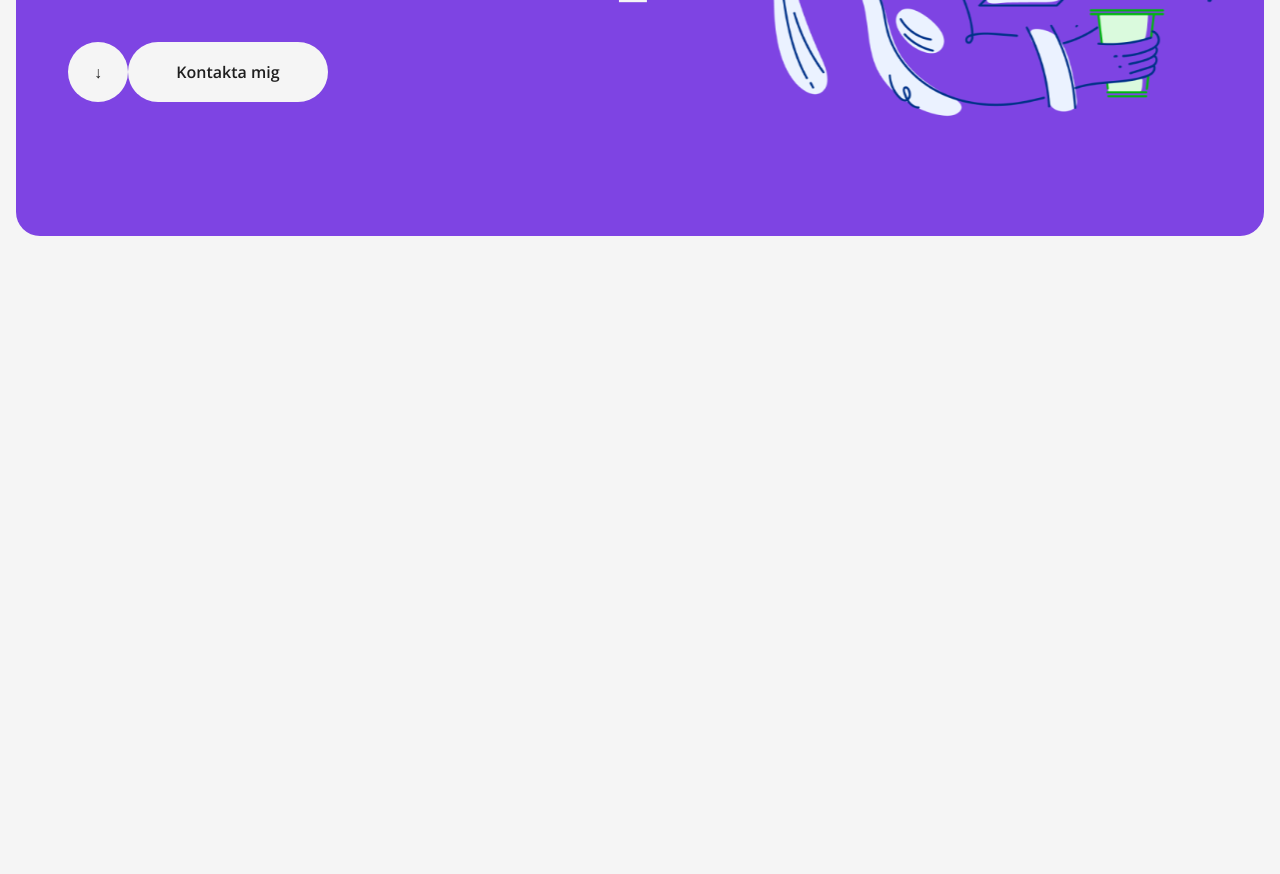
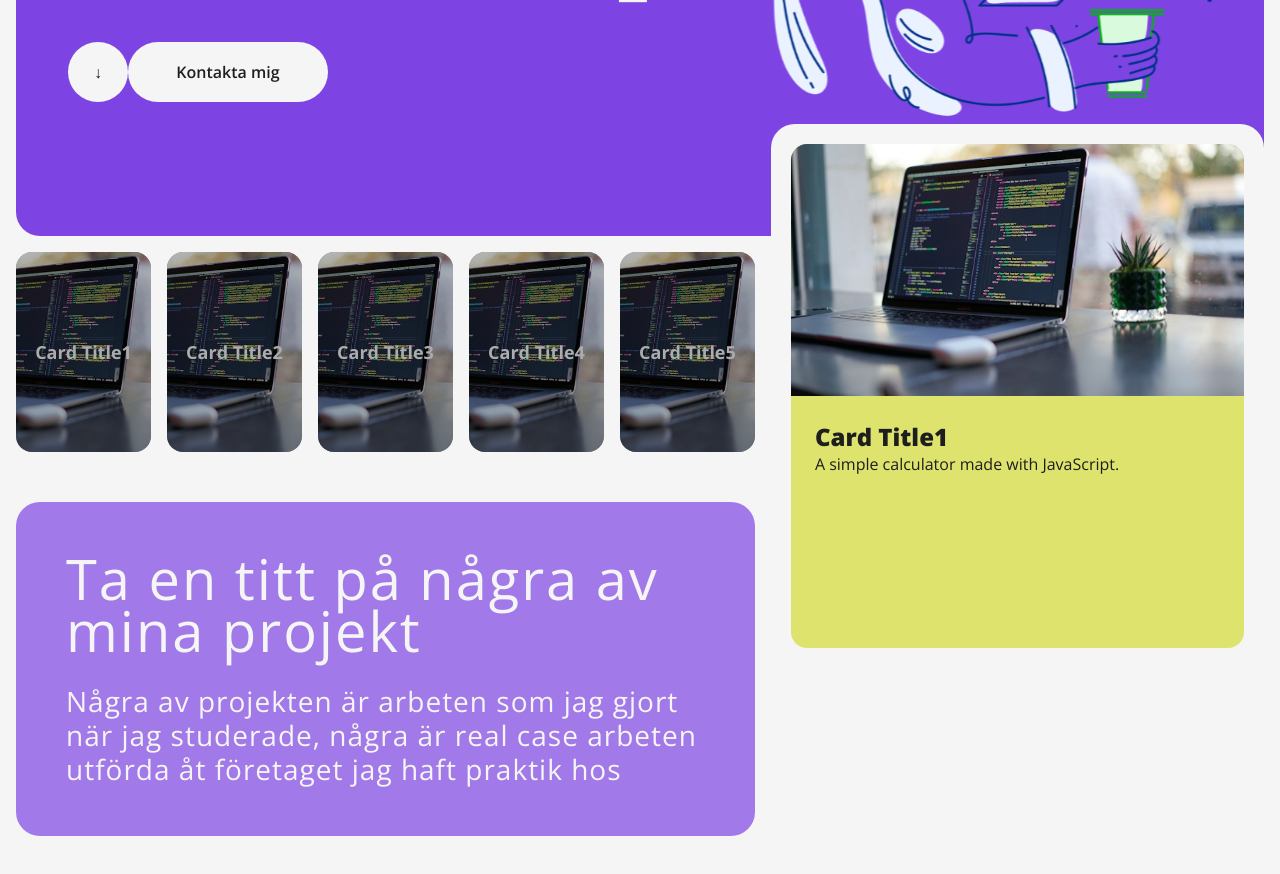
Before and after one commit to Wztrbrg/portfolio, a React (Create React App) app: page / in a window 1280 px wide. Shown: the part 420-1294 px from the top of the page. After the commit the page ends 1256 px from the top, so only its background shows below. Built offline with nearby package versions, Linux system fonts and the light colour scheme.

Commit message:
added projects section with a slider for projects, some styling as well

```diff
--- /dev/null
+++ b/src/assets/style/components/CardSlider.scss
@@ -0,0 +1,133 @@
+@import "../global/mixins";
+@import "../global/variables";
+
+::-webkit-scrollbar {
+  display: none;
+}
+
+.projects-wrapper .right {
+  width: 60%;
+  height: 100%;
+  // padding: 16px;
+  border-radius: 24px;
+  display: flex;
+  flex-direction: column;
+  gap: 50px;
+
+  .projects-header {
+    background-color: #7e44e3b2;
+    height: 100%;
+    border-radius: 24px;
+    padding: 50px;
+    display: flex;
+    flex-direction: column;
+    gap: 28px;
+
+    .projects-heading {
+      font-size: 56px;
+      font-weight: 400;
+      line-height: 52px;
+      letter-spacing: 2px;
+      color: $offwhite;
+    }
+
+    .projects-para {
+      font-size: 28px;
+      font-weight: 400;
+      line-height: 34px;
+      letter-spacing: 1px;
+      color: $offwhite;
+    }
+  }
+  .card-wrapper {
+    width: 100%;
+    display: flex;
+    gap: 16px;
+
+    .card {
+      position: relative;
+      overflow: hidden;
+      display: flex;
+      flex-direction: column;
+      justify-content: center;
+      align-items: center;
+      width: 100%;
+      height: 200px;
+      border-radius: 16px;
+      background-color: #d1d1d1;
+      scale: 1;
+      filter: brightness(0.7);
+      transition: 0.3s ease;
+
+      .overlay {
+        width: 100%;
+        height: 100%;
+        position: absolute;
+        z-index: 300;
+        opacity: 0;
+      }
+
+      .card-title {
+        font-size: 18px;
+        z-index: 200;
+        color: $offwhite;
+      }
+
+      .card-img {
+        position: absolute;
+        object-fit: cover;
+        width: 100%;
+        height: 100%;
+      }
+    }
+
+    .card:hover {
+      cursor: pointer;
+      filter: brightness(1);
+      scale: 1.1;
+      margin: 0 8px;
+      box-shadow: 0 20px 30px rgba(0, 0, 0, 0.154);
+      transition: 0.2s ease;
+    }
+  }
+}
+
+.display-wrapper {
+  margin-top: -128px;
+  width: 40%;
+  height: calc(50vh + 144px);
+  background-color: $offwhite;
+  border-radius: 24px 24px 24px 24px;
+  padding: 20px;
+
+  .display-card {
+    width: 100%;
+    height: 100%;
+    border-radius: 16px;
+    background-color: #dde36d;
+    overflow: hidden;
+
+    .top {
+      width: 100%;
+      height: 50%;
+
+      img {
+        width: 100%;
+        height: 100%;
+        object-fit: cover;
+        object-position: center;
+      }
+    }
+
+    .bottom {
+      width: 100%;
+      height: 50%;
+      padding: 24px;
+
+      .display-title {
+        font-size: 24px;
+        font-weight: 800;
+      }
+    }
+  }
+}
--- a/src/assets/style/components/HeroSection.scss
+++ b/src/assets/style/components/HeroSection.scss
@@ -72,23 +72,6 @@
             opacity: 0;
             scale: 0;
           }
-
-          .sec-btn {
-            width: 60px;
-            height: 60px;
-            border: none;
-            border-radius: 2000px;
-            color: $nearblack;
-            background-color: $offwhite;
-            font-size: 16px;
-            font-weight: 600;
-            transition: 0.3s ease;
-          }
-
-          .sec-btn:hover {
-            scale: 1.15;
-            cursor: pointer;
-          }
         }
       }
     }
--- a/src/assets/style/components/NavBar.scss
+++ b/src/assets/style/components/NavBar.scss
@@ -24,9 +24,14 @@
     justify-content: space-between;
     align-items: center;
 
+    .nav-logo {
+      color: $offwhite;
+    }
+
     .nav-item.hidden {
       padding: 0 16px;
       font-weight: 700;
+      color: $offwhite;
     }
 
     .nav-btn.hidden {
@@ -54,10 +59,6 @@
     justify-content: space-between;
     align-items: center;
 
-    .nav-logo {
-      color: $nearblack;
-    }
-
     .nav-item.visible {
       padding: 0 16px;
       font-weight: 700;
--- /dev/null
+++ b/src/assets/style/components/ProjectSection.scss
@@ -0,0 +1,7 @@
+.projects-wrapper {
+  width: 100%;
+  max-width: 1600px;
+  height: 50vh;
+  display: flex;
+  gap: 16px;
+}
--- a/src/assets/style/global/App.scss
+++ b/src/assets/style/global/App.scss
@@ -7,7 +7,7 @@ html {
   padding: 0;
   margin: 0;
   box-sizing: border-box;
-  color: $offwhite;
+  color: $nearblack;
   text-decoration: none;
   font-family: $mainfont;
 }
@@ -16,3 +16,20 @@ body {
   background-color: $offwhite;
   padding: 16px;
 }
+
+.sec-btn {
+  width: 60px;
+  height: 60px;
+  border: none;
+  border-radius: 2000px;
+  color: $nearblack;
+  background-color: $offwhite;
+  font-size: 16px;
+  font-weight: 600;
+  transition: 0.3s ease;
+}
+
+.sec-btn:hover {
+  scale: 1.15;
+  cursor: pointer;
+}
--- a/src/assets/style/pages/Home.scss
+++ b/src/assets/style/pages/Home.scss
@@ -3,9 +3,8 @@
 
 .home-wrapper {
   width: 100%;
-  height: 200vh;
   display: flex;
   flex-direction: column;
-  // justify-content: center;
   align-items: center;
+  gap: 16px;
 }
--- /dev/null
+++ b/src/components/CardSlider.jsx
@@ -0,0 +1,83 @@
+import "../assets/style/components/CardSlider.scss";
+import "../assets/style/components/HeroSection.scss";
+import image from "../assets/images/code.jpg";
+import { useEffect, useState } from "react";
+
+function CardSlider() {
+  const cards = [
+    {
+      id: 1,
+      title: "Card Title1",
+      description: "A simple calculator made with JavaScript.",
+      image: image,
+    },
+    {
+      id: 2,
+      title: "Card Title2",
+      description: "A simple calculator made with JavaScript.",
+      image: image,
+    },
+    {
+      id: 3,
+      title: "Card Title3",
+      description: "A simple calculator made with JavaScript.",
+      image: image,
+    },
+    {
+      id: 4,
+      title: "Card Title4",
+      description: "A simple calculator made with JavaScript.",
+      image: image,
+    },
+    {
+      id: 5,
+      title: "Card Title5",
+      description: "A simple calculator made with JavaScript.",
+      image: image,
+    },
+  ]
+
+  const [clickedCard, setClickedCard] = useState(cards[0]);
+
+  const handleCardClick = (card) => {
+    setClickedCard(card);
+  }
+
+
+  return (
+    <>
+      <div className="right">
+        <div className="card-wrapper">
+          {
+            cards.map((card) =>
+                <div className="card">
+                  <div key={card.id} className="overlay" onClick={() => handleCardClick(card)}></div>
+                  <img className="card-img" src={card.image} />
+                  <h2 className="card-title">{card.title}</h2>
+                </div>
+            )
+          }
+        </div>
+        <div className="projects-header">
+          <h2 className="projects-heading">Ta en titt på några av mina projekt</h2>
+          <p className="projects-para">Några av projekten är arbeten som jag gjort när jag studerade, några är real case arbeten utförda åt företaget jag haft praktik hos</p>
+        </div>
+      </div>
+      <div className="display-wrapper">
+        {clickedCard && (
+          <div className="display-card">
+            <div className="top">
+              <img src={clickedCard.image} alt="" />
+            </div>
+            <div className="bottom">
+              <h2 className="display-title">{clickedCard.title}</h2>
+              <p className="display-desc">{clickedCard.description}</p>
+            </div>
+          </div>
+        )}
+      </div>
+    </>
+  );
+}
+
+export default CardSlider;
--- /dev/null
+++ b/src/components/ProjectSection.jsx
@@ -0,0 +1,14 @@
+import CardSlider from "../components/CardSlider";
+import "../assets/style/components/ProjectSection.scss";
+
+function ProjectSection() {
+  return (
+    <>
+      <div className="projects-wrapper">
+        <CardSlider></CardSlider>
+      </div>
+    </>
+  )
+}
+
+export default ProjectSection;
--- a/src/pages/Home.jsx
+++ b/src/pages/Home.jsx
@@ -1,5 +1,6 @@
 import NavBar from "../components/NavBar";
 import HeroSection from "../components/HeroSection";
+import ProjectSection from "../components/ProjectSection";
 import "../assets/style/pages/Home.scss";
 
 function Home() {
@@ -8,6 +9,7 @@ function Home() {
       <div className="home-wrapper">
         <NavBar></NavBar>
         <HeroSection></HeroSection>
+        <ProjectSection></ProjectSection>
       </div>
     </>
   )
```
Also changed, not shown: src/assets/images/code.jpg (added).
